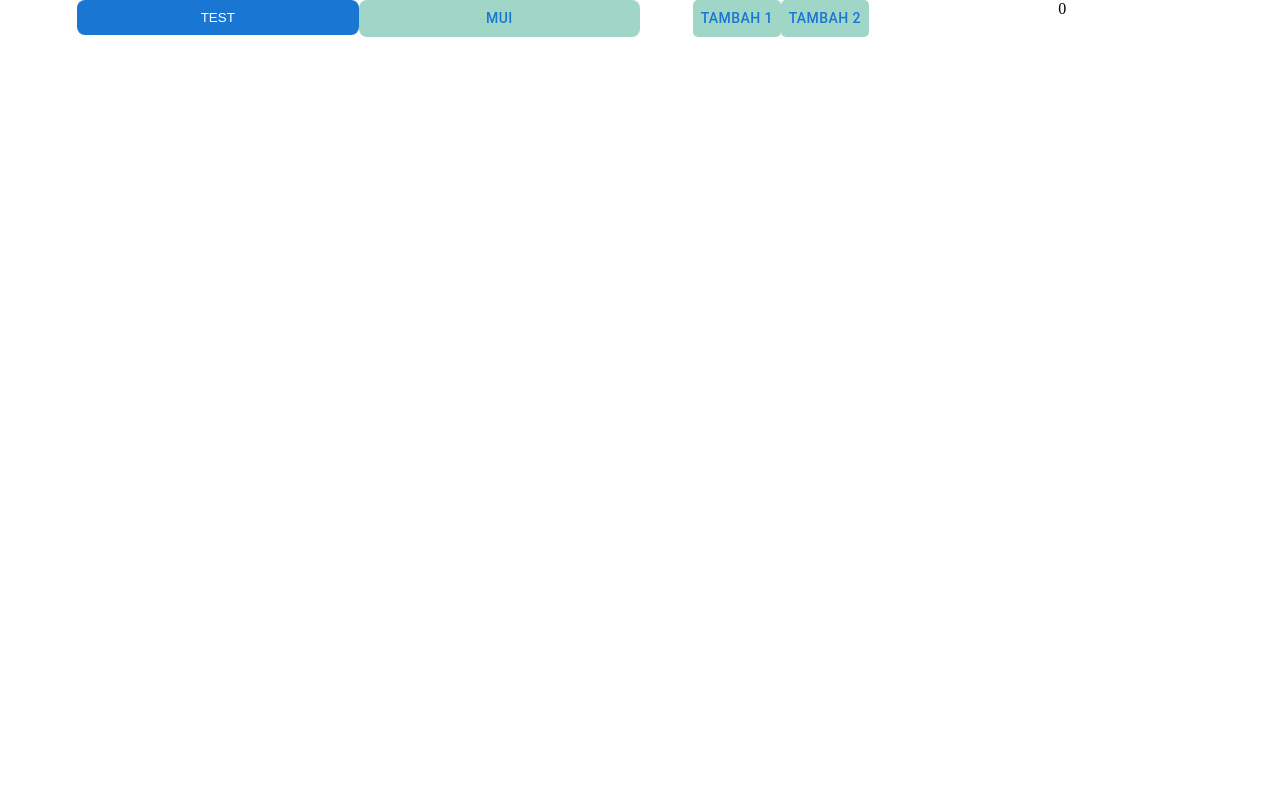
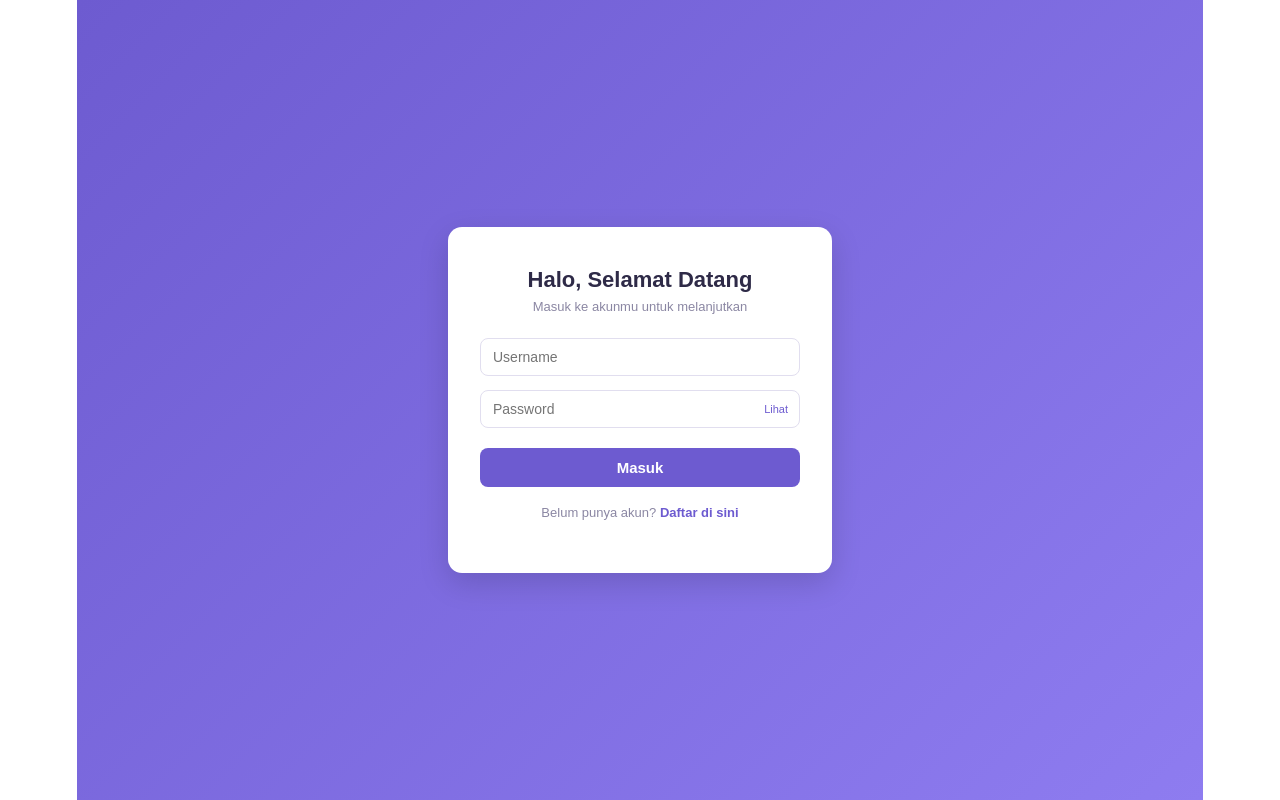
Before and after one commit to satriapinan/food-order-sttp, a React (Vite) app: page / in a window 1280 px wide. Built offline with nearby package versions, Linux system fonts and the light colour scheme.

Commit message:
halaman login

```diff
--- a/src/App.jsx
+++ b/src/App.jsx
@@ -1,63 +1,139 @@
 import { useState } from "react";
-import Button from "@mui/material/Button";
-import Grid from "@mui/material/Grid";
-import AppButton from "./components/AppButton";
 
 function App() {
-  const [count, setCount] = useState(0);
+  const [username, setUsername] = useState("");
+  const [password, setPassword] = useState("");
+  const [showPassword, setShowPassword] = useState(false);
+
+  const handleSubmit = (e) => {
+    e.preventDefault();
+    console.log("Username:", username);
+    console.log("Password:", password);
+  };
 
   return (
-    <Grid container>
-      {/* MANUAL */}
-      <Grid item size={{ xs: 12, sm: 6, md: 3 }}>
-        <button
-          onClick={() => setCount((count) => count + 1)}
-          style={{
-            width: "100%",
-            backgroundColor: "#1976d2",
-            borderRadius: "8px",
-            border: "none",
-            color: "#FFF",
-            padding: "10px",
-          }}
-        >
-          TEST
-        </button>
-      </Grid>
+    <div style={styles.page}>
+      <div style={styles.card}>
+        <h1 style={styles.title}>Halo, Selamat Datang</h1>
+        <p style={styles.subtitle}>Masuk ke akunmu untuk melanjutkan</p>
 
-      {/* MENGGUNAKAN MUI */}
-      <Grid item size={{ xs: 12, sm: 6, md: 3 }}>
-        <Button
-          variant="text"
-          color="primary"
-          onClick={() => setCount((count) => count + 1)}
-          sx={{
-            width: "100%",
-            backgroundColor: "#1976",
-            borderRadius: "8px",
-            boxShadow: "none",
-          }}
-        >
-          MUI
-        </Button>
-      </Grid>
+        <form onSubmit={handleSubmit}>
+          <input
+            type="text"
+            placeholder="Username"
+            value={username}
+            onChange={(e) => setUsername(e.target.value)}
+            style={styles.input}
+          />
 
-      {/* MENGGUNAKAN CUSTOM COMPONENT */}
-      <Grid item size={{ xs: 12, sm: 6, md: 3 }}>
-        <AppButton onClick={() => setCount((count) => count + 1)}>
-          Tambah 1
-        </AppButton>
-        <AppButton onClick={() => setCount((count) => count + 2)}>
-          Tambah 2
-        </AppButton>
-      </Grid>
+          <div style={styles.passwordWrapper}>
+            <input
+              type={showPassword ? "text" : "password"}
+              placeholder="Password"
+              value={password}
+              onChange={(e) => setPassword(e.target.value)}
+              style={styles.passwordInput}
+            />
+            <span
+              onClick={() => setShowPassword((prev) => !prev)}
+              style={styles.toggle}
+            >
+              {showPassword ? "Sembunyikan" : "Lihat"}
+            </span>
+          </div>
 
-      {/* HASIL */}
-      <Grid item size={{ xs: 12, sm: 6, md: 3 }}>
-        {count}
-      </Grid>
-    </Grid>
+          <button type="submit" style={styles.button}>
+            Masuk
+          </button>
+        </form>
+
+        <p style={styles.footerText}>
+          Belum punya akun? <span style={styles.link}>Daftar di sini</span>
+        </p>
+      </div>
+    </div>
   );
 }
 
+const styles = {
+  page: {
+    minHeight: "100vh",
+    display: "flex",
+    justifyContent: "center",
+    alignItems: "center",
+    background: "linear-gradient(135deg, #6D5BD0, #8E7CF0)",
+    fontFamily: "Arial, sans-serif",
+  },
+  card: {
+    backgroundColor: "#fff",
+    padding: "40px 32px",
+    borderRadius: "14px",
+    boxShadow: "0 10px 30px rgba(0,0,0,0.15)",
+    width: "320px",
+    textAlign: "center",
+  },
+  title: {
+    margin: 0,
+    fontSize: "22px",
+    color: "#2E2A47",
+  },
+  subtitle: {
+    marginTop: "6px",
+    marginBottom: "24px",
+    fontSize: "13px",
+    color: "#8B87A3",
+  },
+  input: {
+    width: "100%",
+    padding: "10px 12px",
+    marginBottom: "14px",
+    border: "1px solid #E1DEEF",
+    borderRadius: "8px",
+    fontSize: "14px",
+    boxSizing: "border-box",
+  },
+  passwordWrapper: {
+    position: "relative",
+    marginBottom: "20px",
+  },
+  passwordInput: {
+    width: "100%",
+    padding: "10px 12px",
+    border: "1px solid #E1DEEF",
+    borderRadius: "8px",
+    fontSize: "14px",
+    boxSizing: "border-box",
+  },
+  toggle: {
+    position: "absolute",
+    right: "12px",
+    top: "50%",
+    transform: "translateY(-50%)",
+    fontSize: "11px",
+    color: "#6D5BD0",
+    cursor: "pointer",
+  },
+  button: {
+    width: "100%",
+    padding: "11px",
+    backgroundColor: "#6D5BD0",
+    color: "#fff",
+    border: "none",
+    borderRadius: "8px",
+    fontSize: "15px",
+    fontWeight: "600",
+    cursor: "pointer",
+  },
+  footerText: {
+    marginTop: "18px",
+    fontSize: "13px",
+    color: "#8B87A3",
+  },
+  link: {
+    color: "#6D5BD0",
+    fontWeight: "600",
+    cursor: "pointer",
+  },
+};
+
 export default App;
```
